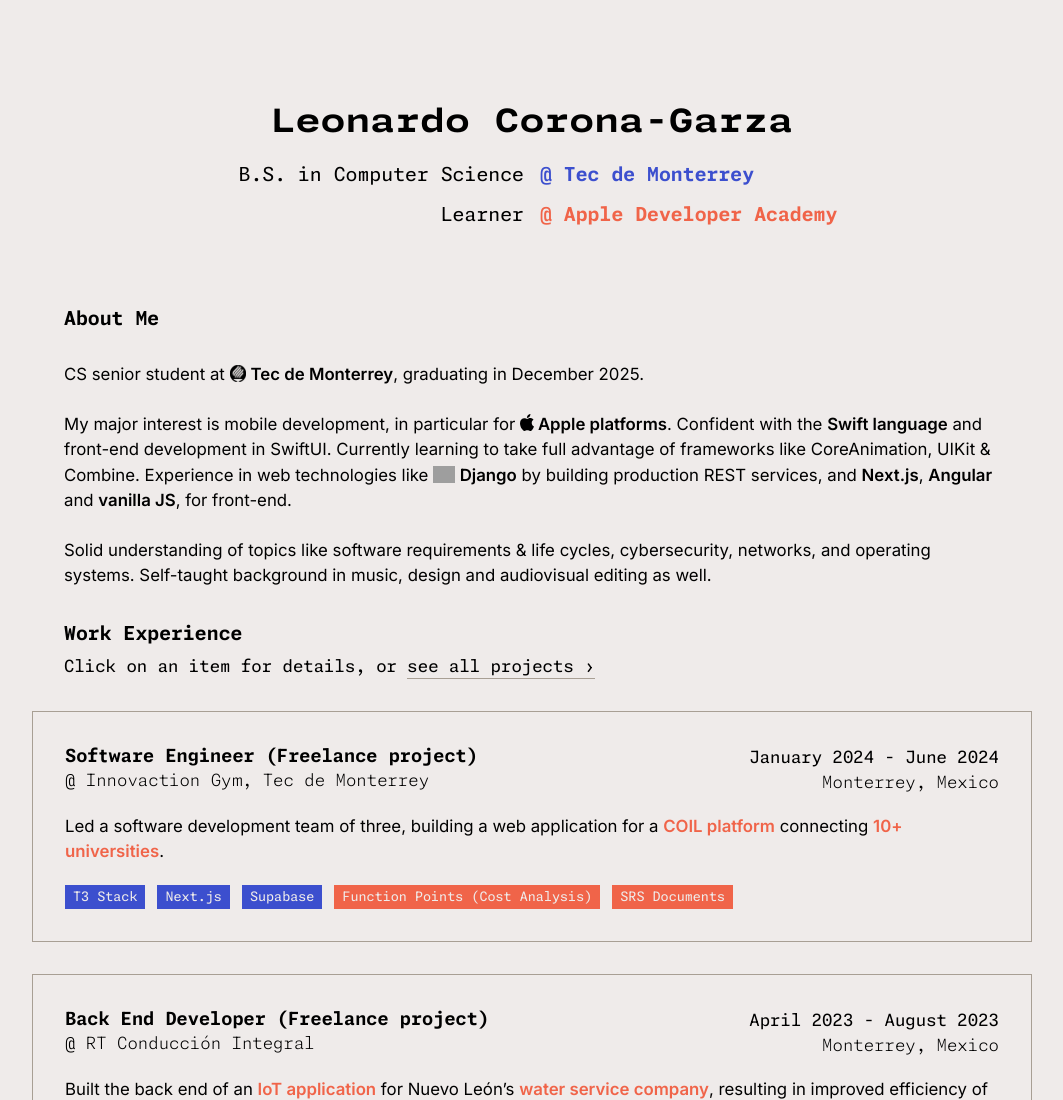
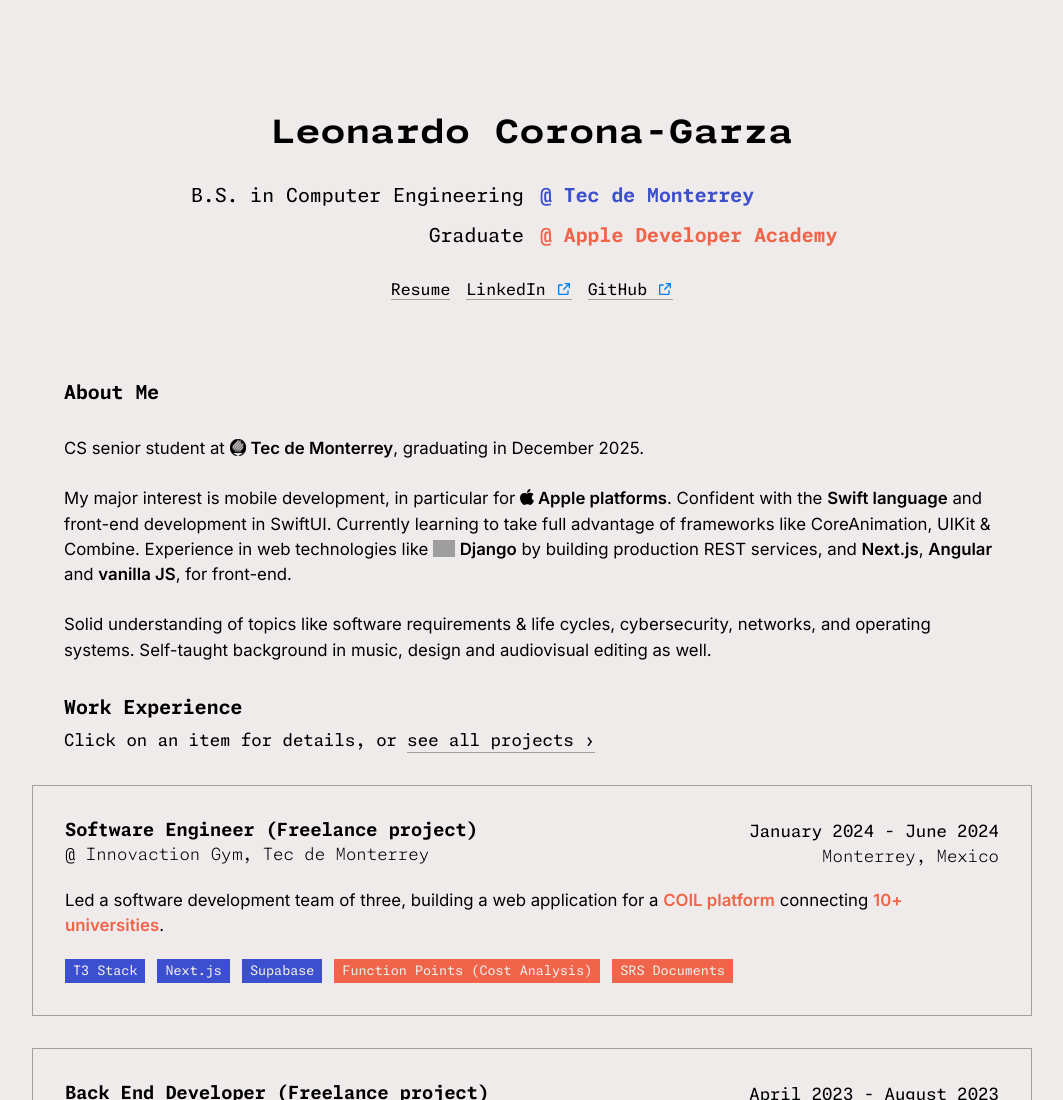
Before and after one commit to UmActually/UmActually.github.io, an Astro site: page / in a window 1280 px wide. Shown: the top 1100 px of the page, without its empty margins (108-1171 px from the left). Built offline with nearby package versions, Linux system fonts and the light colour scheme; Astro itself is replaced by a stand-in of ours; grey boxes are pictures that could not be loaded.

Commit message:
Add links to resume, LinkedIn and GitHub

```diff
--- a/src/components/NameHeader.astro
+++ b/src/components/NameHeader.astro
@@ -1,19 +1,37 @@
+---
+import ExternalLink from "./ExternalLink.astro";
+---
+
 <div class="flex-centered" style="margin: 5rem 0;">
     <h1 id="my-name">Leonardo Corona-Garza</h1>
     <div id="bio-grid">
-        <h2>B.S. in Computer Science</h2><h2 class="accent-blue">@ Tec de Monterrey</h2>
-        <h2>Learner</h2><h2 class="accent-orange">@ Apple Developer Academy</h2>
+        <h2>B.S. in Computer Engineering</h2><h2 class="accent-blue">@ Tec de Monterrey</h2>
+        <h2>Graduate</h2><h2 class="accent-orange">@ Apple Developer Academy</h2>
+    </div>
+    <div id="bio-external-links" style="margin-top: 2rem;">
+        <a href="/resume" class="local-link">Resume</a>
+        <ExternalLink href="https://www.linkedin.com/in/leonardo-corona-garza-8b4847269/">LinkedIn</ExternalLink>
+        <ExternalLink href="https://www.github.com/UmActually/">GitHub</ExternalLink>
     </div>
 </div>
 
 <style>
     h1 {
+        margin: 2rem 0;
         font-variation-settings: "wght" 100, "wdth" 100;
         animation: font-stretch 2s ease-out forwards;
     }
 
     h2 {
         margin: 0;
+    }
+
+    #bio-external-links {
+        display: flex;
+        flex-direction: row;
+        flex-wrap: wrap;
+        gap: 1rem;
+        justify-content: center;
     }
 
     #bio-grid {
--- a/src/pages/cv.ts
+++ b/src/pages/resume.ts
@@ -4,7 +4,7 @@
     return new Response(null, {
         status: 301,
         headers: {
-            Location: '/files/leonardo-cv.pdf'
+            Location: '/files/leonardo-resume.pdf'
         }
     });
 };
```
Also changed, not shown: 2 other files.
